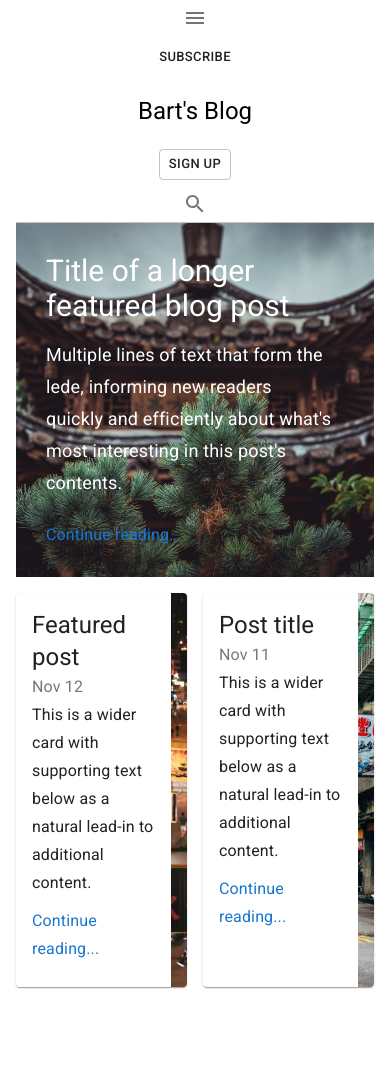
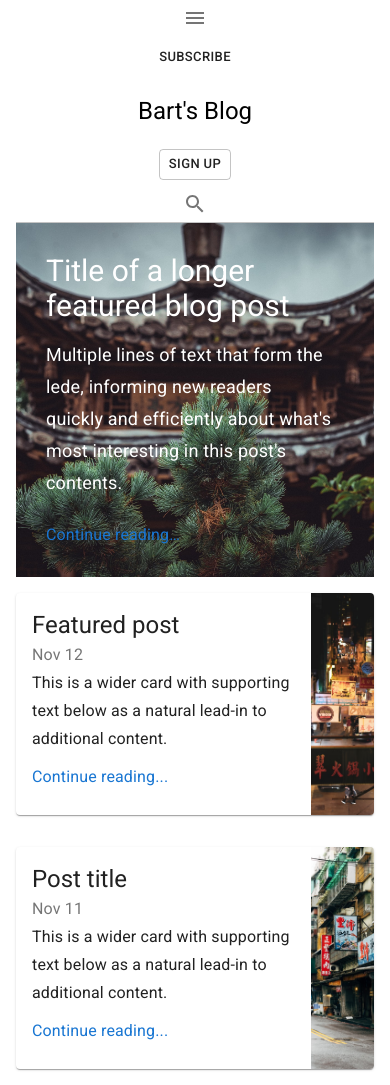
Before and after one commit to IlyaKrapivnoy/material_ui_responsive_site_2, a React (Create React App) app: page / in a window 390 px wide. Before the commit the page ends 1003 px from the top, so only its background shows below. Built offline with nearby package versions, Linux system fonts and the light colour scheme.

Commit message:
card responsiveness

```diff
--- a/src/components/Cards.jsx
+++ b/src/components/Cards.jsx
@@ -13,12 +13,20 @@ const useStyles = makeStyles((theme) => ({
     cards: {
         display: 'flex',
         justifyContent: 'space-between',
+        [theme.breakpoints.down('sm')]: {
+            flexDirection: 'column',
+            alignItems: 'center',
+        },
     },
     card: {
         display: 'flex',
         margin: '16px 16px 16px 0',
         width: '50%',
         '&:last-child': { marginRight: 0 },
+        [theme.breakpoints.down('sm')]: {
+            width: '100%',
+            margin: '16px 0',
+        },
     },
     details: {
         display: 'flex',
```
